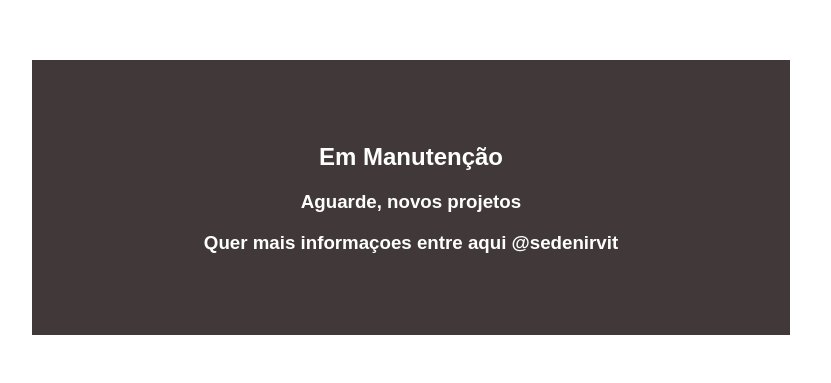
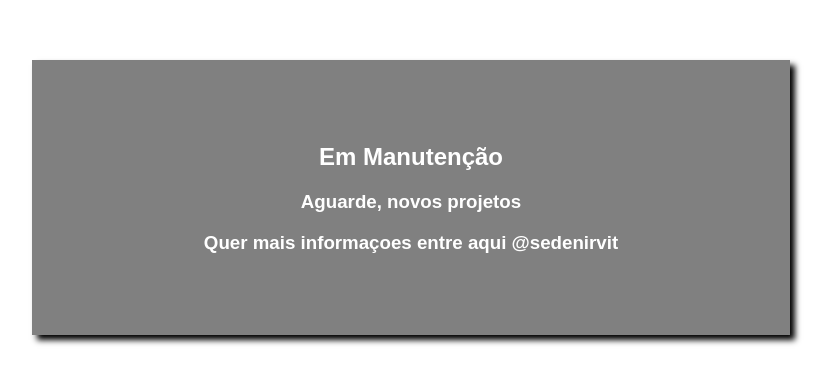
Before and after one commit to sVitornio/portfolio, a plain HTML site: page index.html in a window 1280 px wide. Shown: the part 193-576 px from the top of the page, without its empty margins (229-1060 px from the left). Drawn offline with Linux system fonts and the light colour scheme.

Commit message:
Update index.html

```diff
--- a/index.html
+++ b/index.html
@@ -14,9 +14,10 @@
             }
             section{
                 margin: 20%;
-                background-color: rgb(65, 57, 57);
+                background-color: gray;
                 padding: 5%;
                 font-family: sans-serif;
+                box-shadow: black 5px 5px 6px;
             }
             h3 a{
                 text-decoration: none;
```
